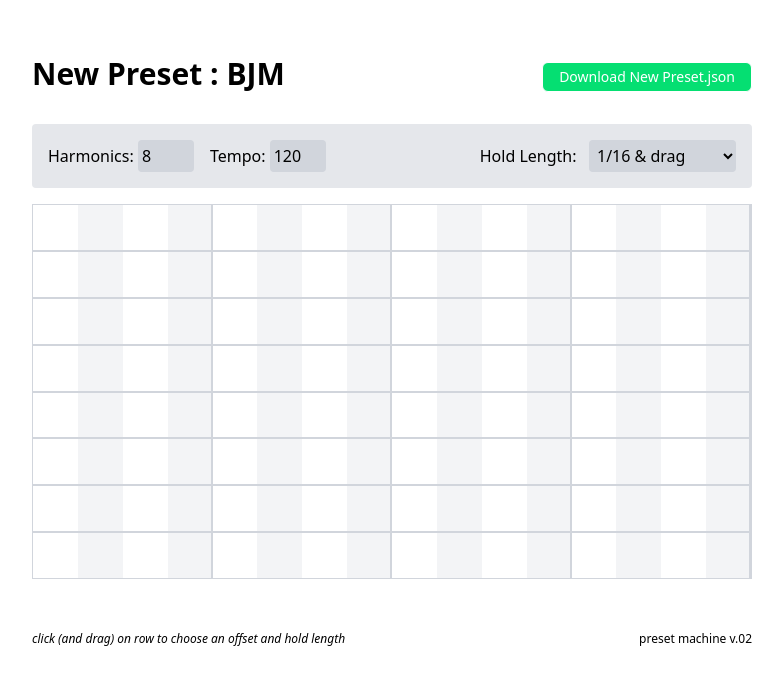
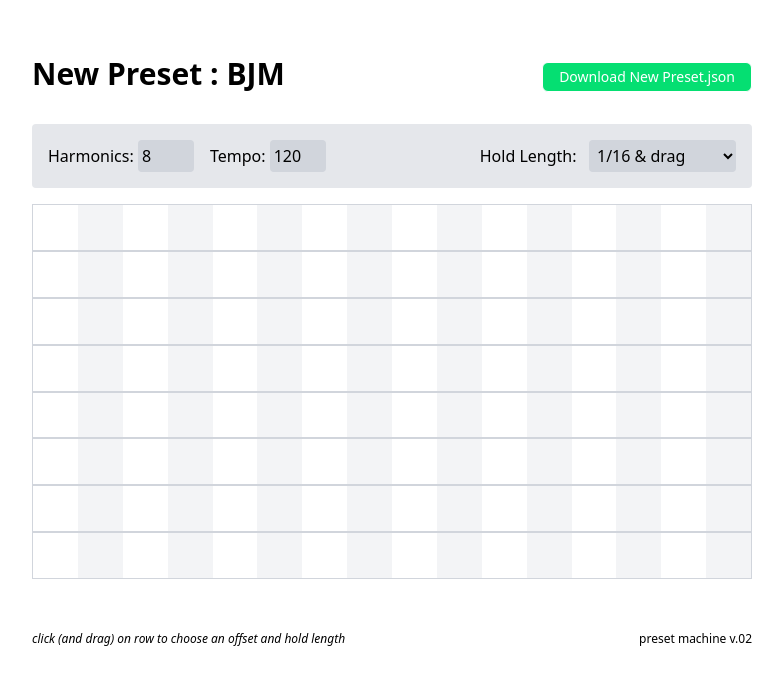
Before and after one commit to ofsound/preset-machine, a Vue app: page / in a window 1280 px wide. Shown: the top 684 px of the page, without its empty margins (248-1031 px from the left). Built offline with nearby package versions, Linux system fonts and the light colour scheme.

Commit message:
Do reactive grid styles in computed not in <style>

```diff
--- a/src/components/AdjustmentSlider.vue
+++ b/src/components/AdjustmentSlider.vue
@@ -1,12 +1,12 @@
 <script setup lang="ts">
-import { ref, onMounted } from 'vue'
+import { ref, onMounted, computed } from 'vue'
+
+const emit = defineEmits(['roundAmount'])
 
 const offset = defineModel<number>('offset', { default: 0 })
 const hold = defineModel<number>('hold', { default: 0 })
 const divisions = defineModel<number>('divisions', { default: 16 })
 const value = defineModel<number>('value', { default: 0 })
-
-const emit = defineEmits(['roundAmount'])
 
 const gridElement = ref<HTMLElement | null>(null)
 
@@ -15,10 +15,9 @@ const isMouseDown = ref<boolean>(false)
 onMounted(() => {
   if (gridElement.value) {
     const handleMouseDown = (event: MouseEvent) => {
-      const parentLeft = gridElement.value?.getBoundingClientRect().left
-      const mouseXRelativeToParent = event.clientX - parentLeft!
-
       if (gridElement.value?.clientWidth) {
+        const parentLeft = gridElement.value.getBoundingClientRect().left
+        const mouseXRelativeToParent = event.clientX - parentLeft!
         isMouseDown.value = true
         const roundAmount = gridElement.value.clientWidth / 16
         emit('roundAmount', roundAmount)
@@ -34,20 +33,32 @@ onMounted(() => {
     }
 
     const handleMouseMove = (event: MouseEvent) => {
-      const parentLeft = gridElement.value?.getBoundingClientRect().left
-      const mouseXRelativeToParent = event.clientX - parentLeft!
-
       if (gridElement.value?.offsetWidth && isMouseDown.value && value.value == 1) {
+        const parentLeft = gridElement.value.getBoundingClientRect().left
+        const mouseXRelativeToParent = event.clientX - parentLeft!
         const roundAmount = gridElement.value?.offsetWidth / 16
         const dragLength = mouseXRelativeToParent - offset.value
         hold.value = Math.ceil(dragLength / roundAmount) * roundAmount
       }
     }
 
-    gridElement.value?.addEventListener('mousedown', handleMouseDown)
-    gridElement.value?.addEventListener('mousemove', handleMouseMove)
-    gridElement.value?.addEventListener('mouseup', handleMouseUp)
-    gridElement.value?.addEventListener('mouseleave', handleMouseUp)
+    gridElement.value.addEventListener('mousedown', handleMouseDown)
+    gridElement.value.addEventListener('mousemove', handleMouseMove)
+    gridElement.value.addEventListener('mouseup', handleMouseUp)
+    gridElement.value.addEventListener('mouseleave', handleMouseUp)
+  }
+})
+
+const segmentStyle = computed(() => {
+  return {
+    marginLeft: `${offset.value}px`,
+    width: `${hold.value}px`,
+  }
+})
+
+const gridChildStyle = computed(() => {
+  return {
+    width: `${(1 / divisions.value) * 100}%`,
   }
 })
 </script>
@@ -61,23 +72,10 @@ onMounted(() => {
       <div
         v-for="n in divisions"
         :key="n"
-        class="grid-child nth-child(4n):border-2 :nth-child(4n):border-blue-400 even:bg-gray-100"
+        class="nth-child(4n):border-2 :nth-child(4n):border-blue-400 aspect-square h-auto even:bg-gray-100"
+        :style="gridChildStyle"
       ></div>
-      <div class="segment absolute h-[calc(100%-2px)] bg-amber-400"></div>
+      <div class="absolute h-[calc(100%-2px)] bg-amber-400" :style="segmentStyle"></div>
     </div>
   </div>
 </template>
-
-<style scoped>
-/* just put these as computed styles up above, right? */
-
-.segment {
-  margin-left: v-bind(offset + 'px');
-  width: v-bind(hold + 'px');
-}
-.grid-child {
-  height: auto;
-  aspect-ratio: 1;
-  width: v-bind((1 / divisions) * 100 + '%');
-}
-</style>
```
